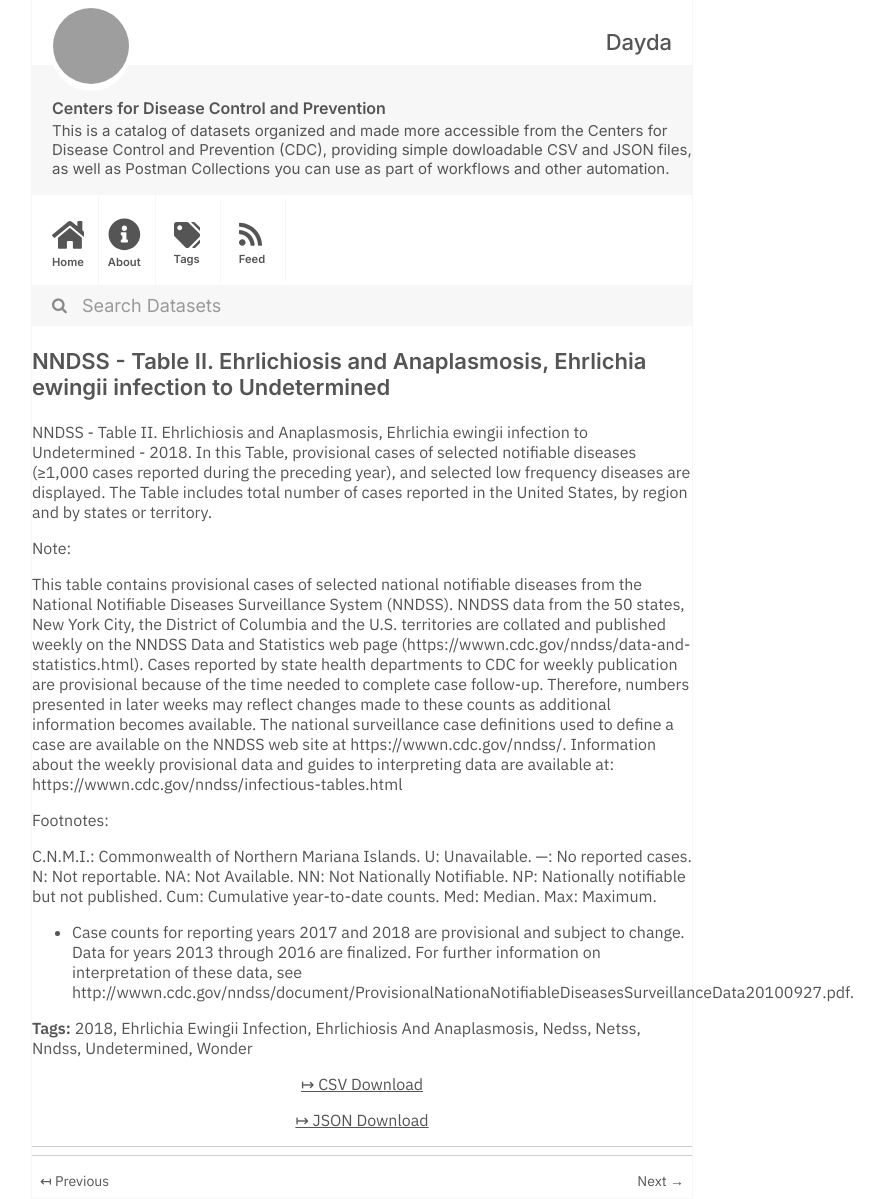
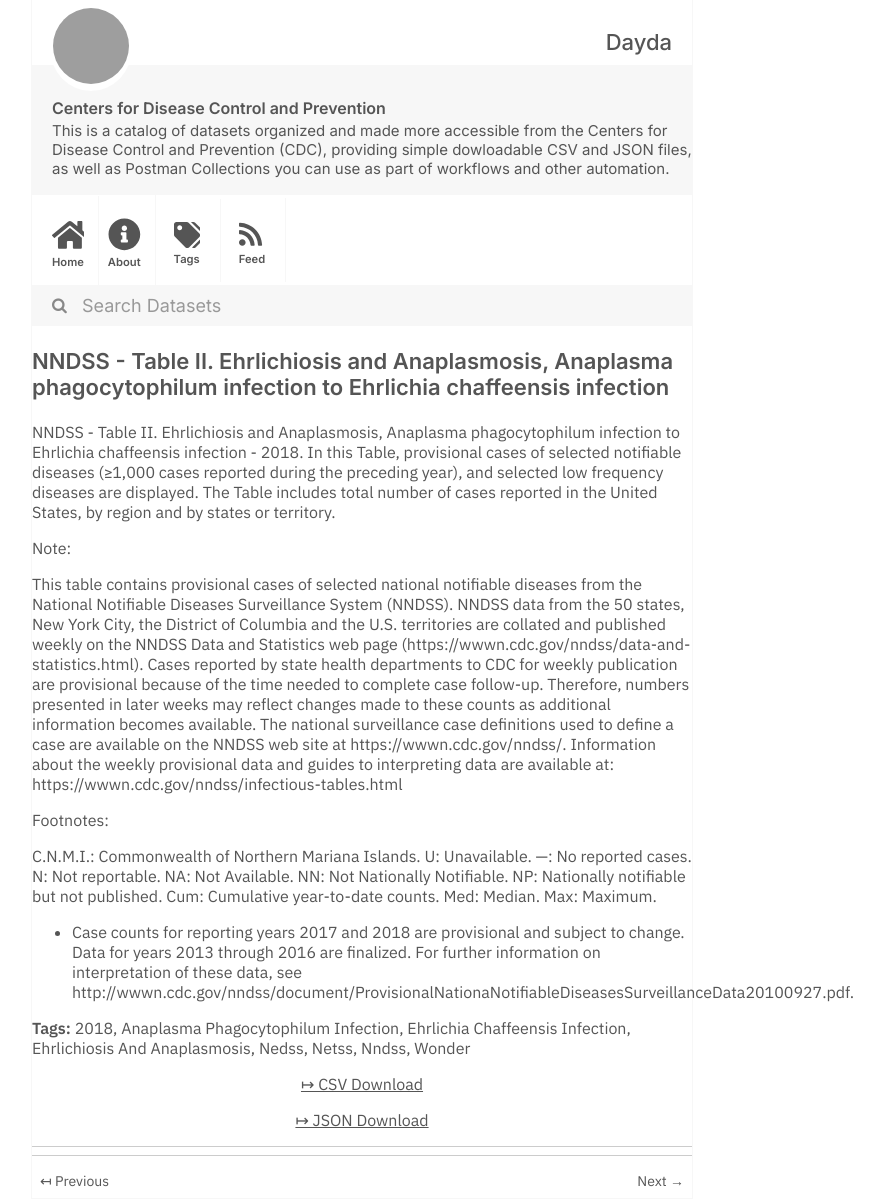
Before and after one commit to dayda-entities/centers-for-disease-control-and-prevention, a Jekyll site: the page built from _posts/2020-11-12-nndss-table-ii-ehrlichiosis-an.md, in a window 1280 px wide. Shown: the whole page, without its empty margins (278-1162 px from the left). Built offline with Jekyll 4.4.1, drawn with Linux system fonts in a browser that asks for light colours; grey boxes are pictures that could not be loaded.

```diff
--- a/_posts/2020-11-12-nndss-table-ii-ehrlichiosis-an.md
+++ b/_posts/2020-11-12-nndss-table-ii-ehrlichiosis-an.md
@@ -1,27 +1,27 @@
 ---
 title: >-
-  NNDSS - Table II. Ehrlichiosis and Anaplasmosis, Ehrlichia ewingii infection
-  to Undetermined
-created: '2020-11-12T12:14:05.852026'
-modified: '2021-04-21T19:21:52.219265'
+  NNDSS - Table II. Ehrlichiosis and Anaplasmosis, Anaplasma phagocytophilum
+  infection to Ehrlichia chaffeensis infection
+created: '2020-11-12T12:13:07.218379'
+modified: '2021-04-21T19:14:47.698452'
 state: active
 type: dataset
 tags:
   - '2018'
-  - Ehrlichia Ewingii Infection
+  - Anaplasma Phagocytophilum Infection
+  - Ehrlichia Chaffeensis Infection
   - Ehrlichiosis And Anaplasmosis
   - Nedss
   - Netss
   - Nndss
-  - Undetermined
   - Wonder
 groups: []
-csv_url: 'https://data.cdc.gov/api/views/cucp-zsht/rows.csv?accessType=DOWNLOAD'
-json_url: 'https://data.cdc.gov/api/views/cucp-zsht/rows.json?accessType=DOWNLOAD'
+csv_url: 'https://data.cdc.gov/api/views/5pe9-px25/rows.csv?accessType=DOWNLOAD'
+json_url: 'https://data.cdc.gov/api/views/5pe9-px25/rows.json?accessType=DOWNLOAD'
 layout: post
 
 ---
-NNDSS - Table II. Ehrlichiosis and Anaplasmosis, Ehrlichia ewingii infection to Undetermined - 2018. In this Table, provisional cases of selected notifiable diseases (≥1,000 cases reported during the preceding year), and selected low frequency diseases are displayed. The Table includes total number of cases reported in the United States, by region and by states or territory.
+NNDSS - Table II. Ehrlichiosis and Anaplasmosis, Anaplasma phagocytophilum infection to Ehrlichia chaffeensis infection - 2018. In this Table, provisional cases of selected notifiable diseases (≥1,000 cases reported during the preceding year), and selected low frequency diseases are displayed. The Table includes total number of cases reported in the United States, by region and by states or territory.
 
 Note:
 
```
